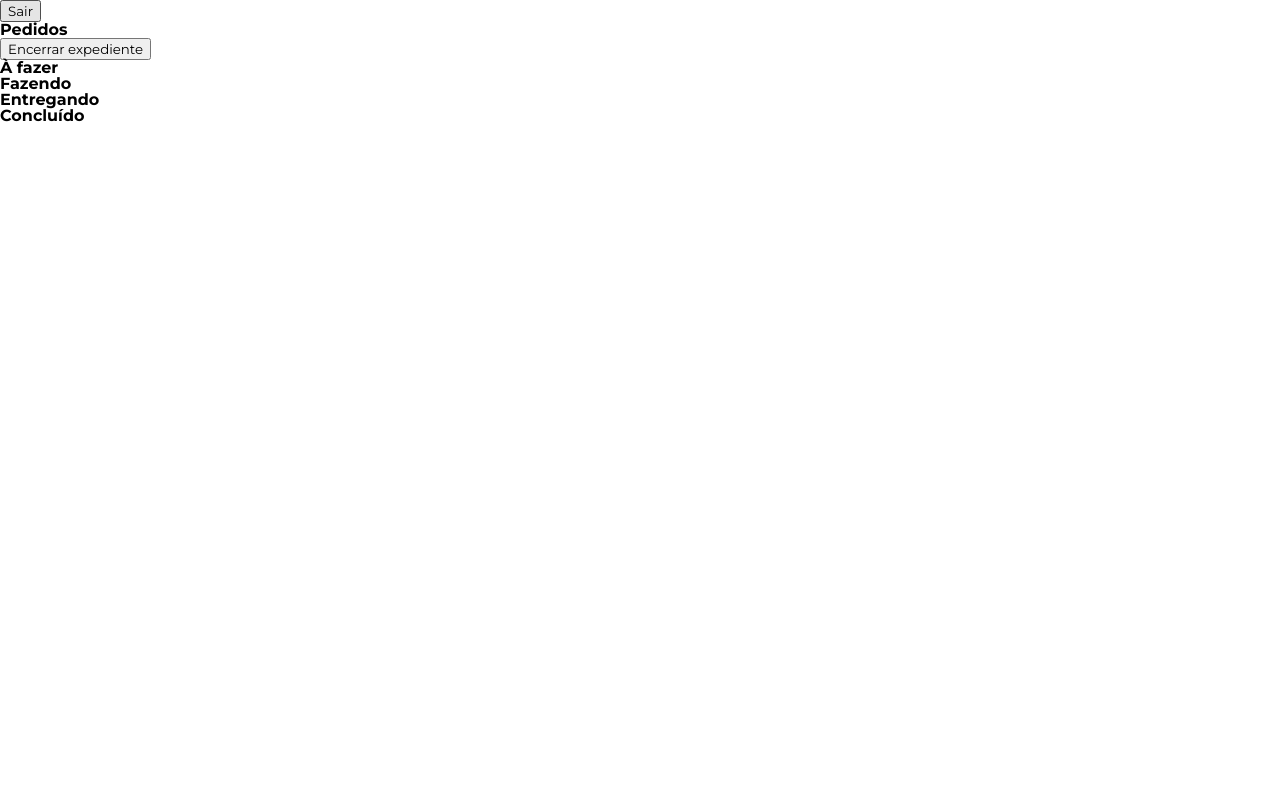
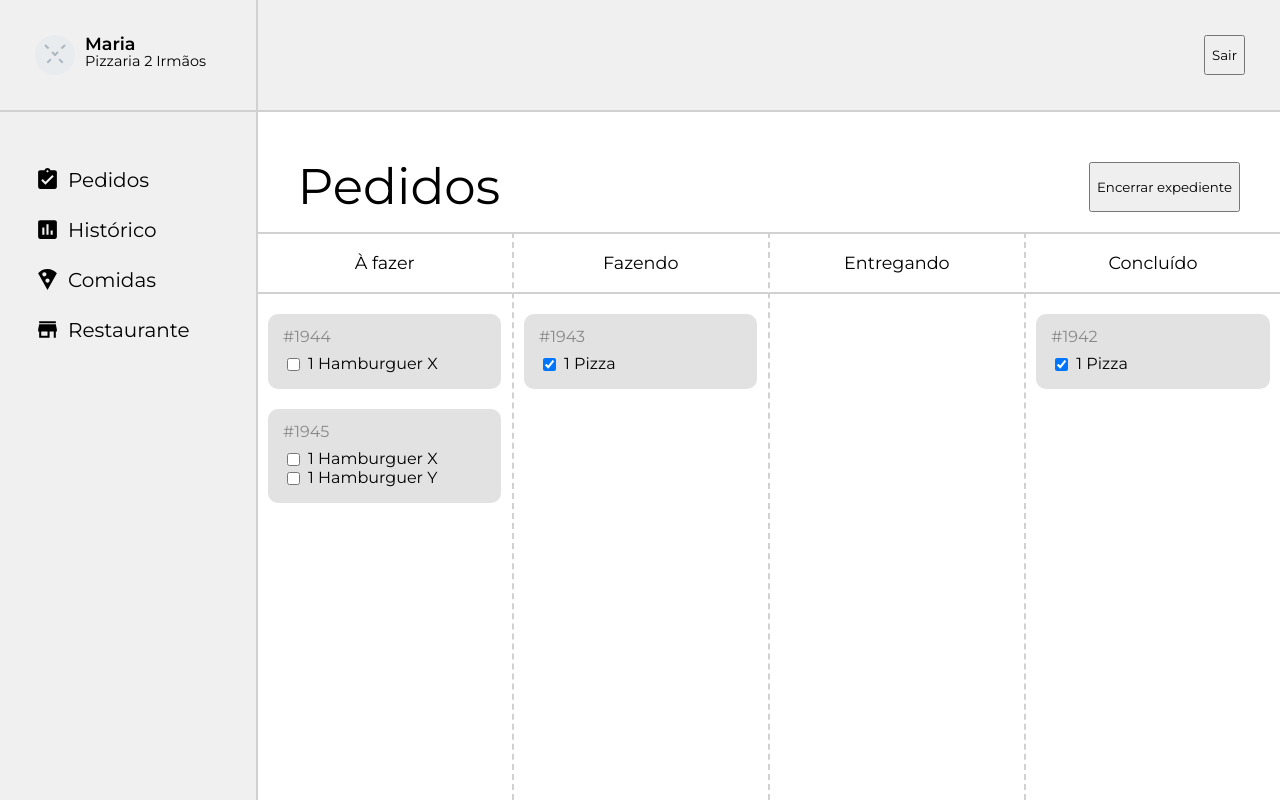
Before and after one commit to WeWillWin-W3/our-food, a React (Create React App) app in the folder web/: page /pedidos in a window 1280 px wide. Built offline with nearby package versions, Linux system fonts and the light colour scheme.

Commit message:
feat: Estilo da pagina Pedidos

```diff
--- a/web/src/App.js
+++ b/web/src/App.js
@@ -13,7 +13,7 @@ export const App = () => (
   <>
     <Router>
       <Switch>
-        <Route path="/pedidos">
+        <Route exact path="/pedidos">
           <Pedidos />
         </Route>
         <Route path="/">
--- a/web/src/pages/Pedidos/index.js
+++ b/web/src/pages/Pedidos/index.js
@@ -1,27 +1,31 @@
 import React from 'react'
+import { MdAssessment, MdAssignmentTurnedIn, MdLocalPizza, MdStoreMallDirectory } from 'react-icons/md'
 
+// TODO: Importar Button compartilhado
 import {
     Navbar, Button, Sidemenu, Avatar,
     MenuItems, MenuItem, Dashboard,
     DashboardHeader, Board, BoardColumn,
-    ColumnTitle, ColumnCard, HeaderTitle
+    ColumnTitle, ColumnCard, HeaderTitle,
+    Page, PageMain, ColumnCards
 } from './styled'
 
 export const Pedidos = () => {
     return (
-        <>
+        <Page>
+            <Sidemenu>
+                <Avatar name="Maria" restaurant="Pizzaria 2 Irmãos" />
+                <MenuItems>
+                    <MenuItem name="Pedidos" icon={MdAssignmentTurnedIn} />
+                    <MenuItem name="Histórico" icon={MdAssessment} />
+                    <MenuItem name="Comidas" icon={MdLocalPizza} />
+                    <MenuItem name="Restaurante" icon={MdStoreMallDirectory} />
+                </MenuItems>
+            </Sidemenu>
+            <PageMain>
                 <Navbar>
                     <Button>Sair</Button>
                 </Navbar>
-            <Sidemenu>
-                <Avatar name="Maria" restaurant="Pizzaria 2 Irmãos" />
-                <MenuItems>
-                    <MenuItem name="Pedidos" icon="" />
-                    <MenuItem name="Histórico" icon="" />
-                    <MenuItem name="Comidas" icon="" />
-                    <MenuItem name="Restaurante" icon="" />
-                </MenuItems>
-            </Sidemenu>
                 <Dashboard>
                     <DashboardHeader>
                         <HeaderTitle>Pedidos</HeaderTitle>
@@ -30,22 +34,53 @@ export const Pedidos = () => {
                     <Board>
                         <BoardColumn>
                             <ColumnTitle>À fazer</ColumnTitle>
-                        <ColumnCard/>
+                            <ColumnCards>
+                                <ColumnCard
+                                    id="1944"
+                                    items={[
+                                        { checked: false, name: '1 Hamburguer X' }
+                                    ]}
+                                />
+                                <ColumnCard
+                                    id="1945"
+                                    items={[
+                                        { checked: false, name: '1 Hamburguer X' },
+                                        { checked: false, name: '1 Hamburguer Y' }
+                                    ]}
+                                />
+                            </ColumnCards>
                         </BoardColumn>
                         <BoardColumn>
                             <ColumnTitle>Fazendo</ColumnTitle>
-                        <ColumnCard/>
+                            <ColumnCards>
+                                <ColumnCard
+                                    id="1943"
+                                    items={[
+                                        { checked: true, name: '1 Pizza' }
+                                    ]}
+                                />
+                            </ColumnCards>
                         </BoardColumn>
                         <BoardColumn>
                             <ColumnTitle>Entregando</ColumnTitle>
-                        <ColumnCard/>
+                            <ColumnCards>
+                            </ColumnCards>
                         </BoardColumn>
                         <BoardColumn>
                             <ColumnTitle>Concluído</ColumnTitle>
-                        <ColumnCard/>
+                            <ColumnCards>
+                                <ColumnCard
+                                    id="1942"
+                                    items={[
+                                        { checked: true, name: '1 Pizza' }
+                                    ]}
+                                />
+                            </ColumnCards>
                         </BoardColumn>
                     </Board>
                 </Dashboard>
-        </>
+            </PageMain>
+        </Page>
+
     )
 }
--- a/web/src/pages/Pedidos/styled.js
+++ b/web/src/pages/Pedidos/styled.js
@@ -1,27 +1,172 @@
+import React from 'react'
 import styled from 'styled-components'
 
-export const Avatar = styled.div``
+import { ImgPlaceholder } from '../../components/ImgPlaceholder'
 
-export const Board = styled.div``
+export const Page = styled.div`
+    display: flex;
+    height: 100%;
+`
 
-export const BoardColumn = styled.div``
+export const PageMain = styled.main`
+    flex: 4;
+    display: flex;
+    flex-direction: column;
+`
+
+export const Avatar = ({ name, restaurant }) => (
+    <StyledAvatar>
+        <ImgPlaceholder height="40" width="40" borderRadius="20" />
+        <div>
+            <p>{name}</p>
+            <span>{restaurant}</span>
+        </div>
+    </StyledAvatar>
+)
+
+const StyledAvatar = styled.div`
+    display: flex;
+    padding: 35px;
+    height: 5%;
+    border-bottom: #d1d1d1 solid 2px;
+
+    div {
+        margin-left: 10px;
+    }
+
+    p {
+        font-weight: 600;
+        font-size: 1.1em;
+    }
+
+    span {
+        font-size: 0.9em;
+    }
+`
+
+export const Board = styled.div`
+    display: flex;
+    flex: 1;
+
+    > div:not(:last-child) {
+        border-right: #d1d1d1 dashed 2px;
+    }
+`
+
+export const BoardColumn = styled.div`
+    flex: 1;
+    height: 100%;
+`
+
+export const ColumnCards = styled.div`
+    flex: 1;
+    display: flex;
+    flex-direction: column;
+    align-items: center;
+    margin-top: 20px;
+
+    > div:not(:last-child) {
+        margin-bottom: 20px;
+    }
+`
 
 export const Button = styled.button``
 
-export const ColumnCard = styled.div``
+export const ColumnCard = ({ items, id }) => (
+    <StyledColumnCard>
+        <div style={{ marginBottom: 10 }}>
+            <span style={{ color: '#898989' }}>#{id}</span>
+        </div>
+        { items.map(item => (
+            <div style={{ display: 'flex', alignItems: 'center' }}>
+                <input type="checkbox" checked={item.checked} />
+                <span style={{ marginLeft: 5 }}>{item.name}</span>
+            </div>
+        )) }
+    </StyledColumnCard>
+)
 
-export const ColumnTitle = styled.h3``
+const StyledColumnCard = styled.div`
+    background-color: #e2e2e2;
 
-export const Dashboard = styled.main``
+    width: 80%;
+    border-radius: 10px;
+    padding: 15px;
+`
 
-export const DashboardHeader = styled.header``
+export const ColumnTitle = styled.h3`
+    text-align: center;
+    border-top: #d1d1d1 solid 2px;
+    border-bottom: #d1d1d1 solid 2px;
+    padding: 20px;
+    font-weight: 400;
+    font-size: 1.1em;
+`
 
-export const MenuItem = styled.div``
+export const Dashboard = styled.main`
+    flex: 1;
+    display: flex;
+    flex-direction: column;
+`
 
-export const MenuItems = styled.ul``
+export const DashboardHeader = styled.header`
+    display: flex;
+    justify-content: space-between;
+    padding: 50px 40px 20px 40px;
+`
 
-export const Navbar = styled.nav``
+export const MenuItem = ({ name, icon: Icon }) => (
+    <StyledMenuItem>
+        { Icon && <Icon /> }
+        <h4>{name}</h4>
+    </StyledMenuItem>
+)
 
-export const Sidemenu = styled.aside``
+const StyledMenuItem = styled.div`
+    display: flex;
+    align-items: center;
 
-export const HeaderTitle = styled.h2``
+    margin-bottom: 25px;
+
+    svg {
+        font-size: 25px;
+        margin-right: 8px;
+    }
+
+    h4 {
+        font-size: 20px;
+        font-weight: 400;
+    }
+`
+
+export const MenuItems = ({ children }) => (
+    <StyledMenuItems>
+        <ul>{children}</ul>
+    </StyledMenuItems>
+)
+
+const StyledMenuItems = styled.nav`
+    padding: 35px;
+    margin-top: 20px;
+`
+
+export const Navbar = styled.nav`
+    height: 5%;
+    display: flex;
+    flex-direction: row-reverse;
+    padding: 35px;
+    background-color: #f0f0f0;
+    border-bottom: #d1d1d1 solid 2px;
+`
+
+export const Sidemenu = styled.aside`
+    flex: 1;
+    height: 100%;
+    background-color: #f0f0f0;
+    border-right: #d1d1d1 solid 2px;
+`
+
+export const HeaderTitle = styled.h2`
+    font-size: 50px;
+    font-weight: 400;
+`
--- a/web/src/styles/GlobalStyle.js
+++ b/web/src/styles/GlobalStyle.js
@@ -58,4 +58,8 @@ export const GlobalStyle = createGlobalStyle`
     * {
         font-family: 'Montserrat', sans-serif;
     }
+
+    html, body, #root {
+        height: 100%;
+    }
 `;
```
Lines whose indentation alone changed are shown as unchanged.
